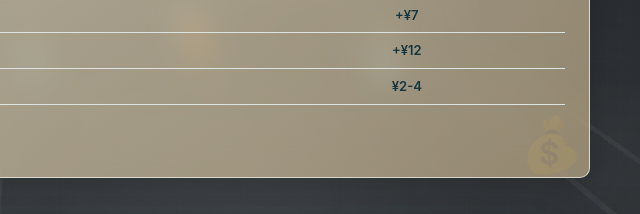
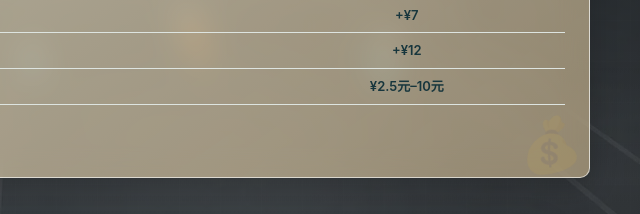
Before and after one commit to rui96828/badminton-stringing-service, a website: page index.html in a window 1280 px wide. Shown: the part 534-748 px from the top of the page, 640-1280 px from the left. Drawn offline with Linux system fonts and the light colour scheme.

Commit message:
Correct grip price range

```diff
--- a/index.html
+++ b/index.html
@@ -44,7 +44,7 @@
                 <tr><td>局部换护线管（≤8个）</td><td>+¥3</td></tr>
                 <tr><td>更换一半护线管</td><td>+¥7</td></tr>
                 <tr><td>更换全套护线管</td><td>+¥12</td></tr>
-                <tr><td>手胶</td><td>¥2-4</td></tr>
+                <tr><td>手胶</td><td>¥2.5元–10元</td></tr>
             </tbody>
         </table>
         <p class="price-note">* 球线费用另计（自带线免球线费，需提供则按实际型号报价）</p>
```
